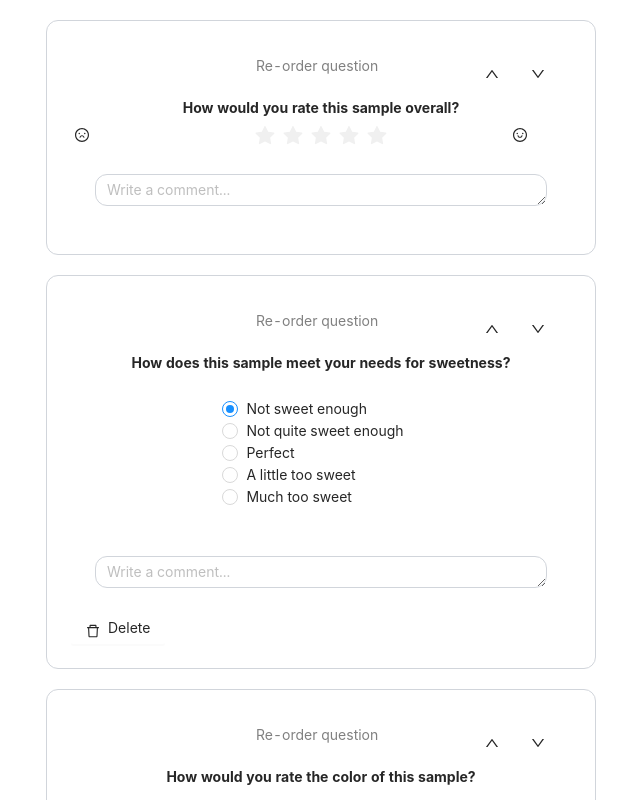
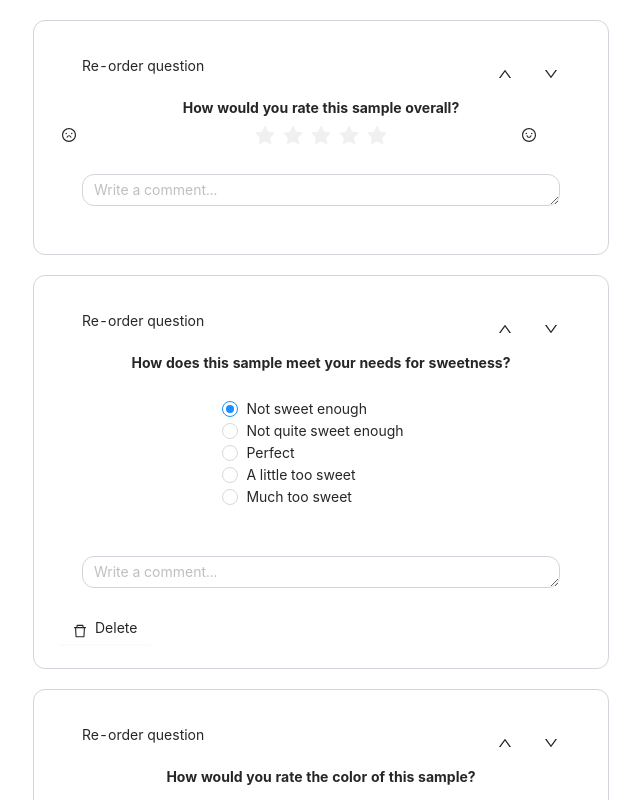
Before and after one commit to SampleVu-Development/SampleVu, a Next.js app: page /survey-demo in a window 1280 px wide. Shown: the top 800 px of the page, without its empty margins (319-959 px from the left). Built offline with nearby package versions, Linux system fonts and the light colour scheme.

Commit message:
update reorder & survey card for tailwind

```diff
--- a/components/survey/SurveyCard.js
+++ b/components/survey/SurveyCard.js
@@ -8,7 +8,7 @@ export default function SurveyCard({ title, questionID, type, callback, data })
 
   return (
     <div className="flex justify-center p-2.5 text-center">
-      <Card className="rounded-xl border-gray-300">
+      <Card className="w-5/6 max-w-xl rounded-xl border-gray-300">
         {type == 'required' ? (
           <RequiredQuestion questionID={questionID} title={title} callback={callback} />
         ) : type == 'multiple' ? (
--- a/components/survey/SurveyTitle.js
+++ b/components/survey/SurveyTitle.js
@@ -1,5 +1,3 @@
-import styles from './questions/ReOrderBlock.module.css'
-
 export default function SurveyTitle({ text }) {
-  return <div className={styles.surveyTitle}>{text}</div>
+  return <div className="font-bold">{text}</div>
 }
--- a/components/survey/questions/ReOrderBlock.js
+++ b/components/survey/questions/ReOrderBlock.js
@@ -1,7 +1,5 @@
 import { UpOutlined, DownOutlined } from '@ant-design/icons'
 import { Button } from 'antd'
-
-import styles from './ReOrderBlock.module.css'
 
 function moveUp() {
   // update state here
@@ -15,9 +13,9 @@ function moveDown() {
 
 export default function ReOrderBlock() {
   return (
-    <div className={styles.reOrderContainer}>
-      <div className={styles.reOrderTitle}> Re-order question</div>
-      <div className={styles.reOrderBtn}>
+    <div className="flex">
+      <div className="color-gray mr-auto ml-3.5 p-2.5"> Re-order question</div>
+      <div className="ml-auto p-2.5">
         <Button type="text">
           <UpOutlined onClick={moveUp} />
         </Button>
--- a/components/survey/questions/ReOrderBlock.module.css
+++ /dev/null
@@ -1,23 +0,0 @@
-.reOrderContainer {
-  display: flex;
-  width: 500px;
-}
-/* Tailwind: "flex, w-__" */
-
-.reOrderBtn {
-  padding: 10px;
-  margin-left: auto;
-}
-/* Tailwind: "p-2.5 ml-auto " or mx-auto */
-
-.reOrderTitle {
-  padding: 10px;
-  margin-right: auto;
-  margin-left: 35%;
-  color: gray;
-}
-/* Tailwind: "p-2.5 mr-auto ml.." */
-
-.surveyTitle {
-  font-weight: bold;
-}
```
